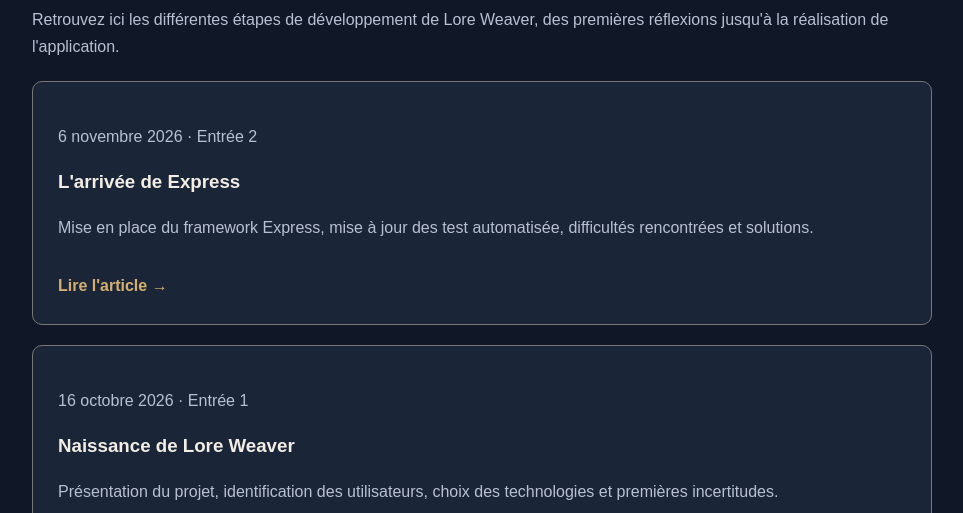
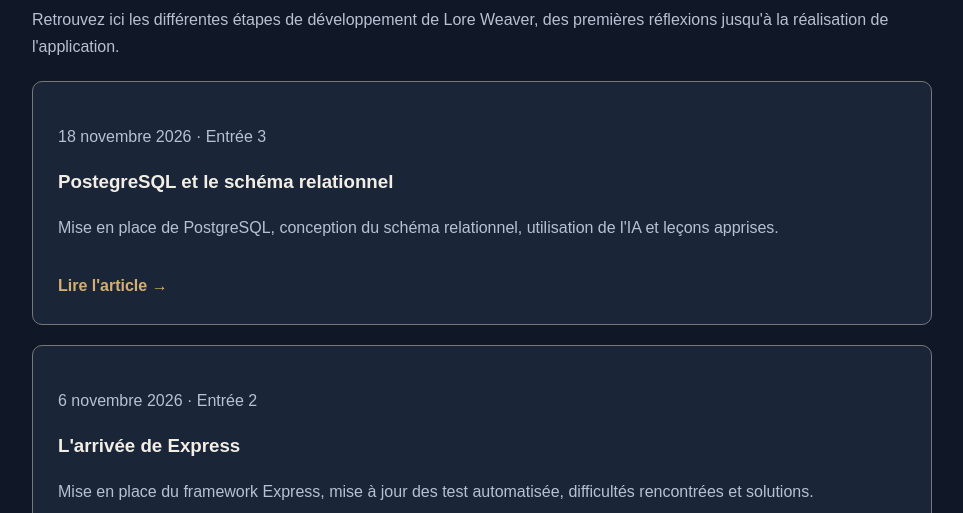
Before and after one commit to AliciaGagne/LoreWeaver-Blog, a plain HTML site: page articles.html in a window 1280 px wide. Shown: the part 287-800 px from the top of the page, without its empty margins (158-1121 px from the left). Drawn offline with Linux system fonts and the light colour scheme.

Commit message:
Update articles.html : ajout de l'article 3

```diff
--- a/articles.html
+++ b/articles.html
@@ -52,6 +52,24 @@
         -->
 
       <article class="article-card">
+                <p class="date">18 novembre 2026 · Entrée 3</p>
+
+                <h3>PostegreSQL et le schéma relationnel</h3>
+
+                <p>
+                  Mise en place de PostgreSQL, conception
+                  du schéma relationnel, utilisation de l'IA
+                  et leçons apprises.
+                </p>
+
+                <a href="articles/entree2.html"
+                   class="read-more">
+                    Lire l'article &rarr;
+                </a>
+      </article>
+
+
+      <article class="article-card">
                 <p class="date">6 novembre 2026 · Entrée 2</p>
 
                 <h3>L'arrivée de Express</h3>
```
